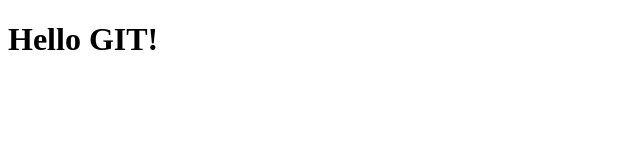
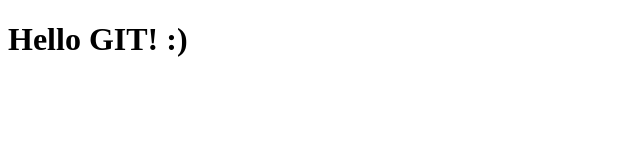
Before and after one commit to lukasz-miiller/git-course-4, a plain HTML site: page index.html in a window 1280 px wide. Shown: the full height of the page, 0-640 px from the left. Drawn offline with Linux system fonts and the light colour scheme.

Commit message:
Dodano usmiech do index.html

```diff
--- a/index.html
+++ b/index.html
@@ -7,6 +7,6 @@
     <title>ISA GIT Course 4</title>
 </head>
 <body>
-    <h1> Hello GIT!</h1>
+    <h1> Hello GIT! :)</h1>
 </body>
 </html>
```
